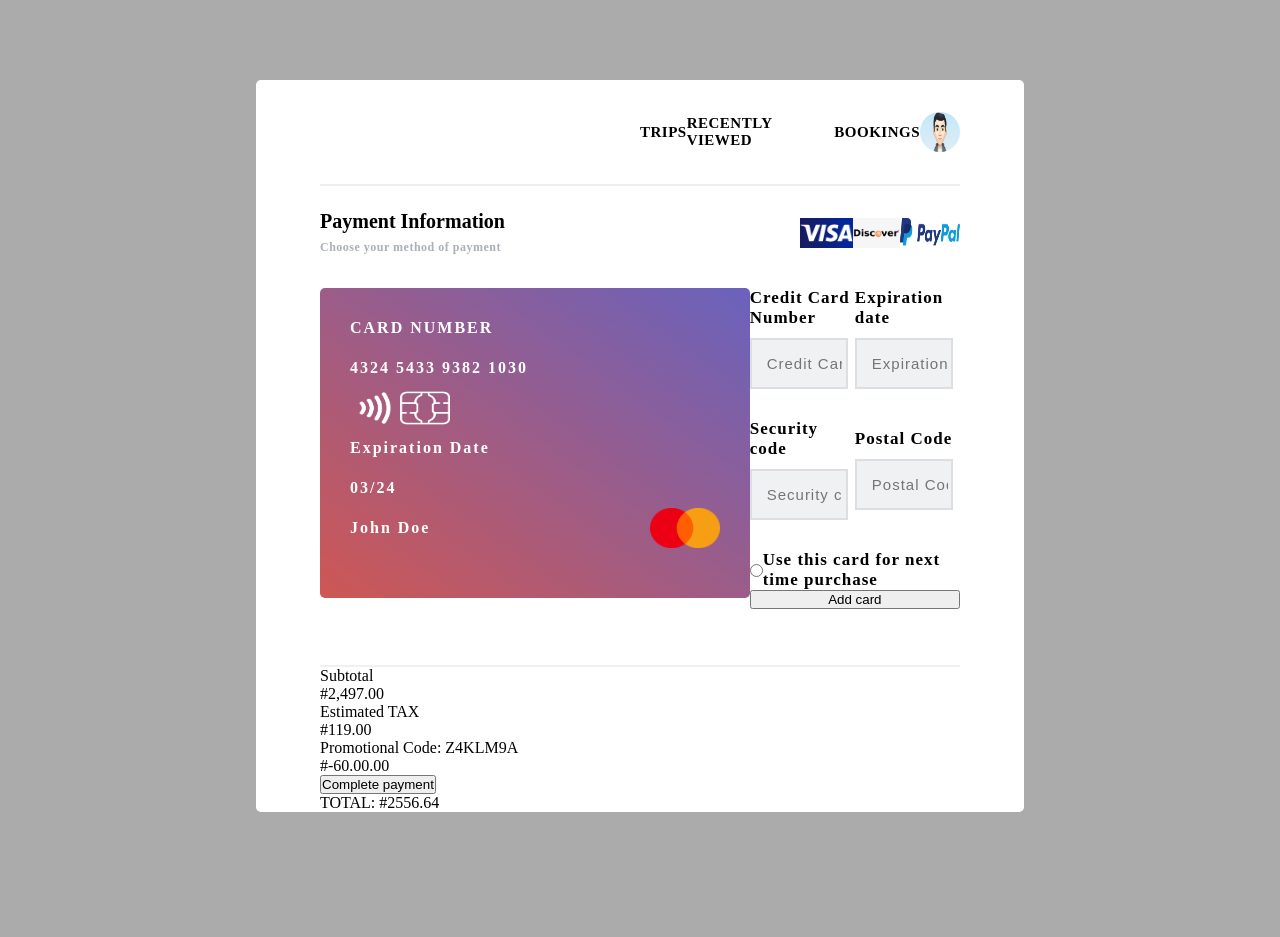
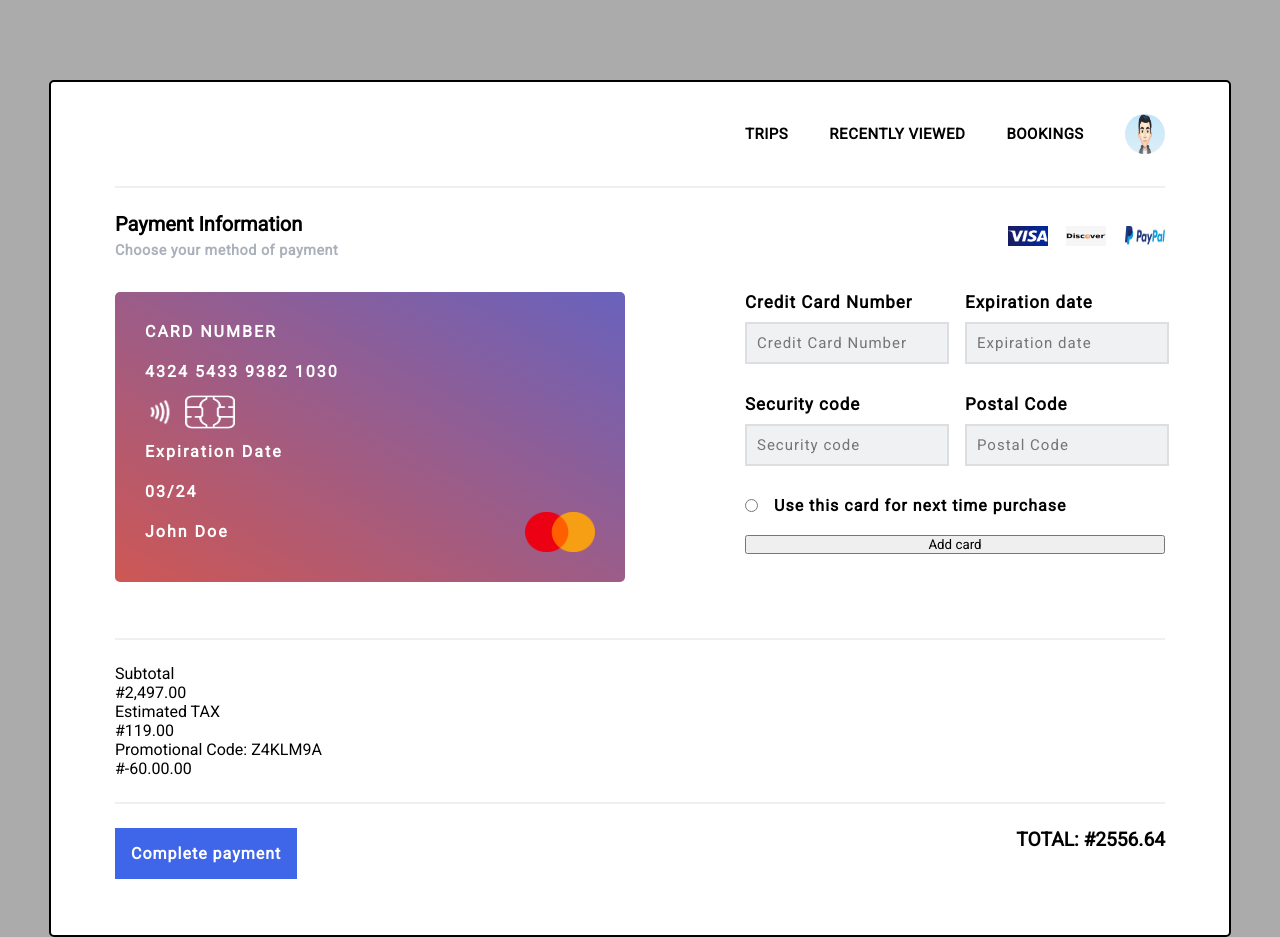
Before and after one commit to meeckeytek/personal-assessment, a plain HTML site: page index.html in a window 1280 px wide. Before the commit the page ends 880 px from the top, so only its background shows below. Drawn offline with Linux system fonts and the light colour scheme; a script that the page names is missing.

Commit message:
Update style.css

```diff
--- a/style.css
+++ b/style.css
@@ -1,16 +1,32 @@
-@import url("https://fonts.googleapis.com/css2?family=Oswald:wght@500&family=Roboto&display=swap");
-
+@import url("https://fonts.googleapis.com/css2?family=Oswald:wght@300&family=Roboto&display=swap");
 * {
   margin: 0;
   padding: 0;
-  /* box-shadow: ; */
+  font-family: Roboto;
+}
+
+.addCardBtn,
+.completeBtn {
+  background: #3f66e8;
+  border: none;
+  color: #fff;
+  cursor: pointer;
+  font-size: 16px;
+  font-weight: 600;
+  letter-spacing: 1px;
+  outline: none;
+  padding: 1rem;
+  transition: 0.2s ease all;
+}
+
+.addCardBtn:hover {
+  background: #4563c4;
 }
 
 body {
   background-color: #ababab;
   width: 100vw;
   height: 100vh;
-  overflow: hidden;
 }
 
 .card {
@@ -18,7 +34,7 @@ body {
   color: #fff;
   width: 450px;
   font-weight: 600;
-  height: 270px;
+  height: 250px;
   padding: 20px 30px;
   border-radius: 5px;
   line-height: 40px;
@@ -50,7 +66,7 @@ body {
 }
 
 .cardBody-header span {
-  font-size: 12px;
+  font-size: 0.9rem;
   font-weight: normal;
   letter-spacing: 0.5px;
   font-weight: 600;
@@ -63,11 +79,29 @@ body {
   align-items: center;
 }
 
+.cardFooter-subtotal,
+.cardFooter-estimatedTax,
+.cardFooter-promotional {
+  display: flex;
+  font-size: 1.2rem;
+  font-weight: 900;
+  justify-content: space-between;
+  line-height: 3.5rem;
+}
+
+.cardFooter-promotional span {
+  color: #b5bbc4;
+}
+
 .cardBodyFooter img {
   width: 20px;
   height: 25px;
 }
 
+.cardBodyFooter img {
+  width: 70px;
+  height: 40px;
+}
 .cardCircle {
   background-color: #ffbf9d;
   border-radius: 50% 50%;
@@ -75,40 +109,49 @@ body {
   height: 50px;
 }
 
-.cardBodyFooter img {
-  width: 70px;
-  height: 40px;
-}
-
-.cardChip{
-    width: 30px;
-    height: 30px;
-    background-color: red;
-}
-
-.cardDetails{
+.cardDetails {
   display: flex;
   flex-direction: column;
   font-size: 17px;
   font-weight: 600;
-    /* line-height: 50px; */
   letter-spacing: 1px;
   width: 40%;
 }
 
+.cardFooter {
+  border-bottom: 2px solid #eff0f1;
+  padding: 1.5rem 0;
+}
+
 .container {
   background-color: #fff;
+  border: 2px solid #000;
   border-radius: 5px;
-
   margin: 5rem auto;
   padding: 0 4rem;
-  width: 50%;
+  width: 1050px;
 }
 
-.groupInput{
+.footer {
+  display: flex;
+  justify-content: space-between;
+  padding: 1.5rem 0;
+  margin-bottom: 2rem;
+}
+
+.footer p {
+  font-size: 1.2rem;
+  font-weight: 900;
+}
+
+.groupInput {
   display: flex;
   justify-content: space-between;
   align-items: center;
+}
+
+.groupInput div:first-child {
+  margin-right: 20px;
 }
 
 .header {
@@ -126,9 +169,14 @@ body {
   display: flex;
   justify-content: space-between;
   align-items: center;
-  width: 50%;
+  width: 40%;
   margin: 2rem 0;
   /* background-color: red; */
+}
+
+.headerLink p,
+.headerLink img {
+  cursor: pointer;
 }
 
 .header img {
@@ -137,65 +185,66 @@ body {
   border-radius: 50% 50%;
 }
 
-.input-container{
+.input-container {
   margin-bottom: 30px;
   width: 100%;
 }
 
-.input-container p{
+.input-container p {
   margin-bottom: 10px;
 }
 
-.inputContainer{
+.inputContainer {
   background: #f0f1f2;
   border: 2px solid #dcdee1;
-    width: 90%;
+  width: 100%;
 }
 
-.inputContainer input[type=text]{
+.inputContainer input[type="text"] {
   width: 80%;
   background: none;
   border: none;
   font-size: 15px;
   outline: none;
-    padding: 15px;
+  padding: 10px;
   letter-spacing: 1px;
 }
 
-
-
-.lense-chip{
+.lense-chip {
   display: flex;
+  align-items: center;
 }
 
-.lense-chip img{
+.lense-chip img:first-child {
+  width: 30px;
+  height: 30px;
+  margin-right: 10px;
+}
+
+.lense-chip img {
   width: 50px;
   height: 40px;
 }
 
-.option{
+.option {
   display: flex;
   align-items: center;
+  margin-bottom: 20px;
 }
 
-.option:nth-child(2){
-margin-left: 300px;
+.option p {
+  margin-left: 1rem;
+  font-size: 1rem;
 }
 
 .paymentMethod {
   display: flex;
   justify-content: space-between;
   align-items: center;
-  width: 25%;
+  width: 15%;
 }
 
 .paymentMethod img {
-  width: 60px;
-  height: 30px;
+  width: 40px;
+  height: 20px;
 }
-
-/* @media screen and (min-width: 480px){
-.header{
-
-}
-} */
```
Lines whose indentation alone changed are shown as unchanged.
